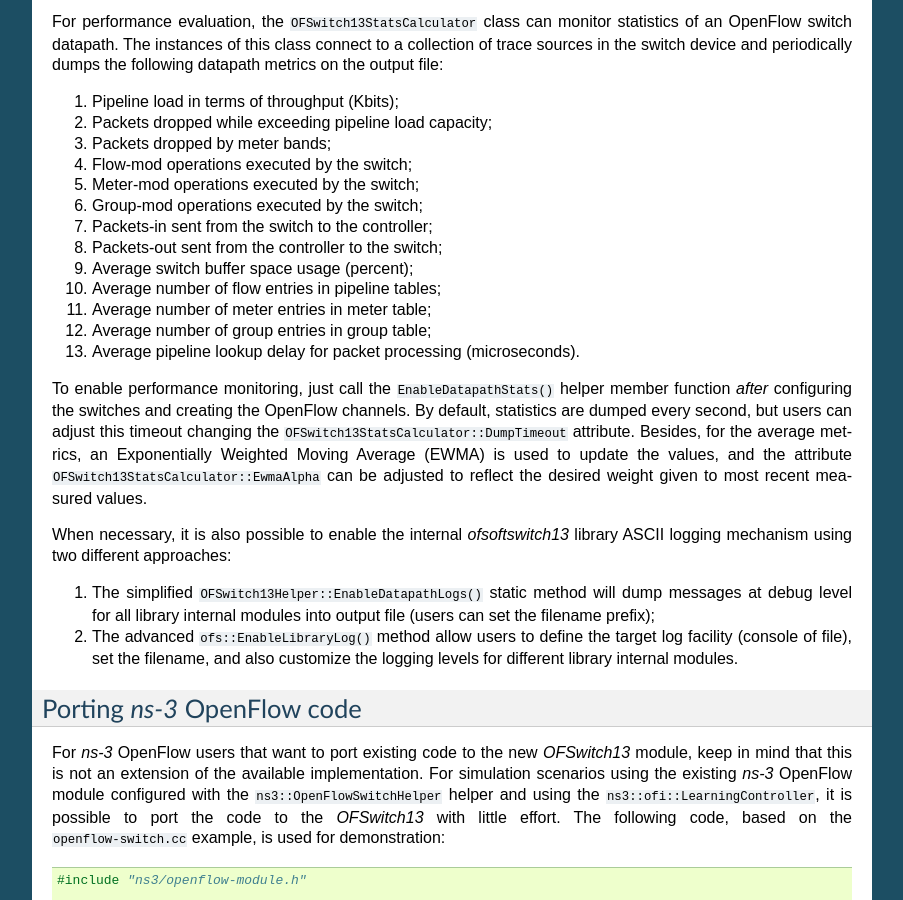
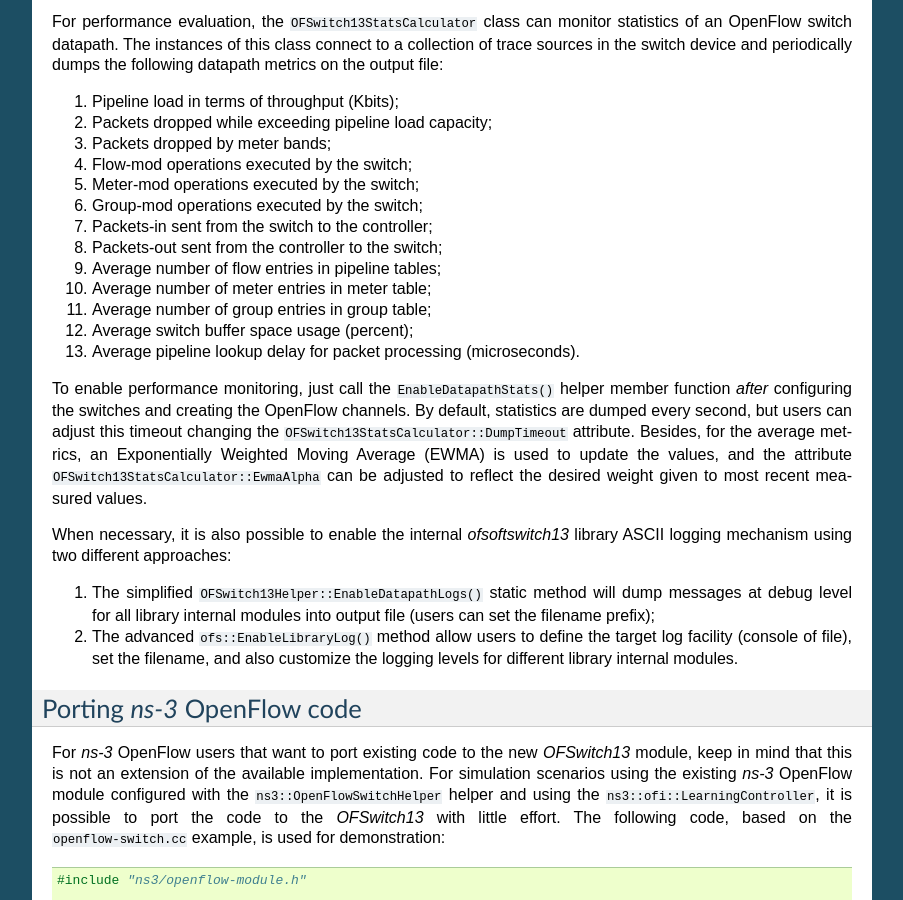
Before and after one commit to ljerezchaves/ofswitch13, a Sphinx documentation site: the page built from doc/source/ofswitch13-usage.rst, in a window 1280 px wide and 900 px high, scrolled down 6257 px. Shown: the whole window, without its empty margins (198-1101 px from the left). Built offline with Sphinx 7.4.7, drawn with Linux system fonts in a browser that asks for light colours; formulas are drawn with MathJax 3.

Commit message:
New improvements on stats calculator.

```diff
--- a/doc/source/ofswitch13-usage.rst
+++ b/doc/source/ofswitch13-usage.rst
@@ -432,10 +432,10 @@ the following datapath metrics on the output file:
 #. Group-mod operations executed by the switch;
 #. Packets-in sent from the switch to the controller;
 #. Packets-out sent from the controller to the switch;
-#. Average switch buffer space usage (percent);
 #. Average number of flow entries in pipeline tables;
 #. Average number of meter entries in meter table;
 #. Average number of group entries in group table;
+#. Average switch buffer space usage (percent);
 #. Average pipeline lookup delay for packet processing (microseconds).
 
 To enable performance monitoring, just call the ``EnableDatapathStats()``
```
Also changed, not shown: 2 other files.
